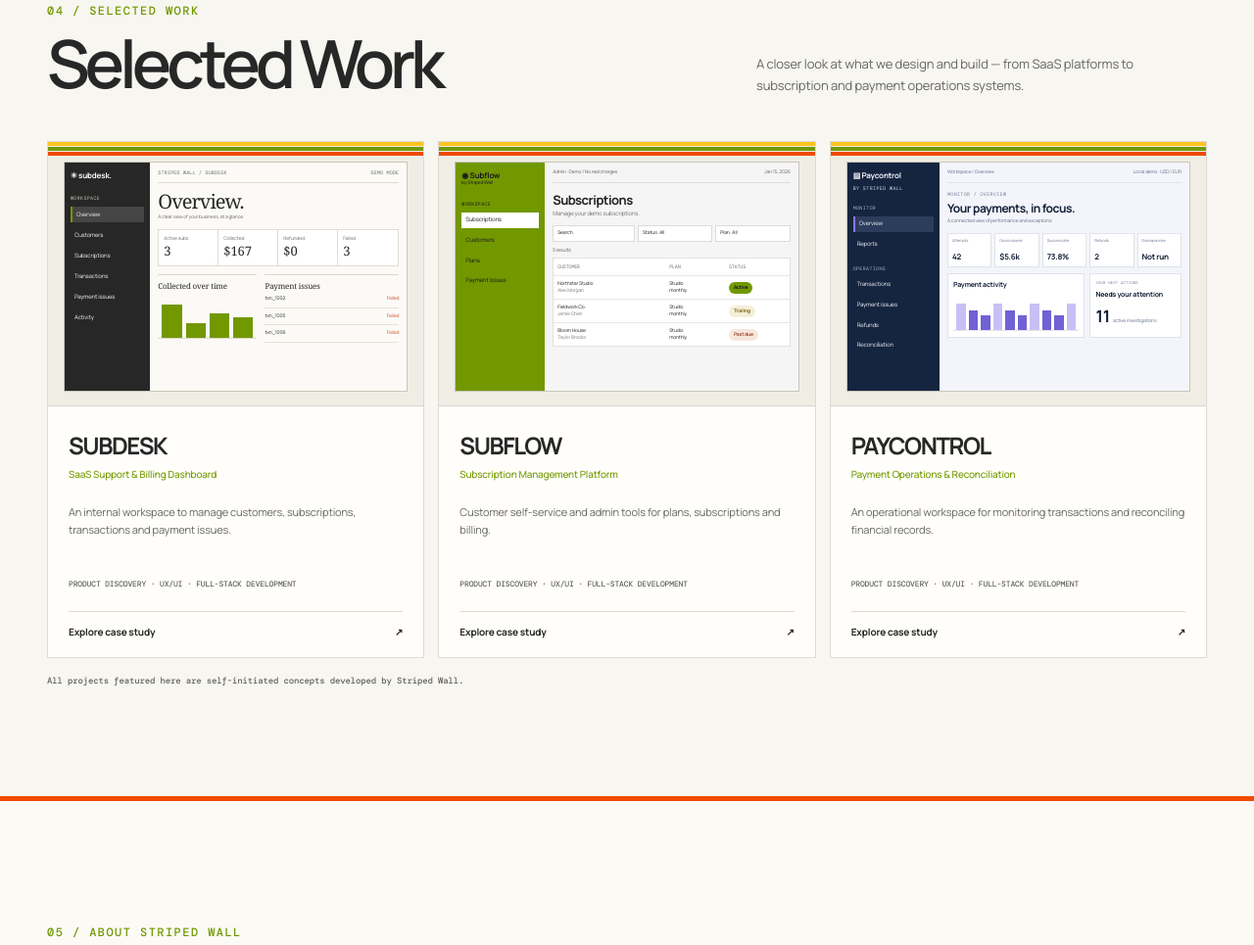
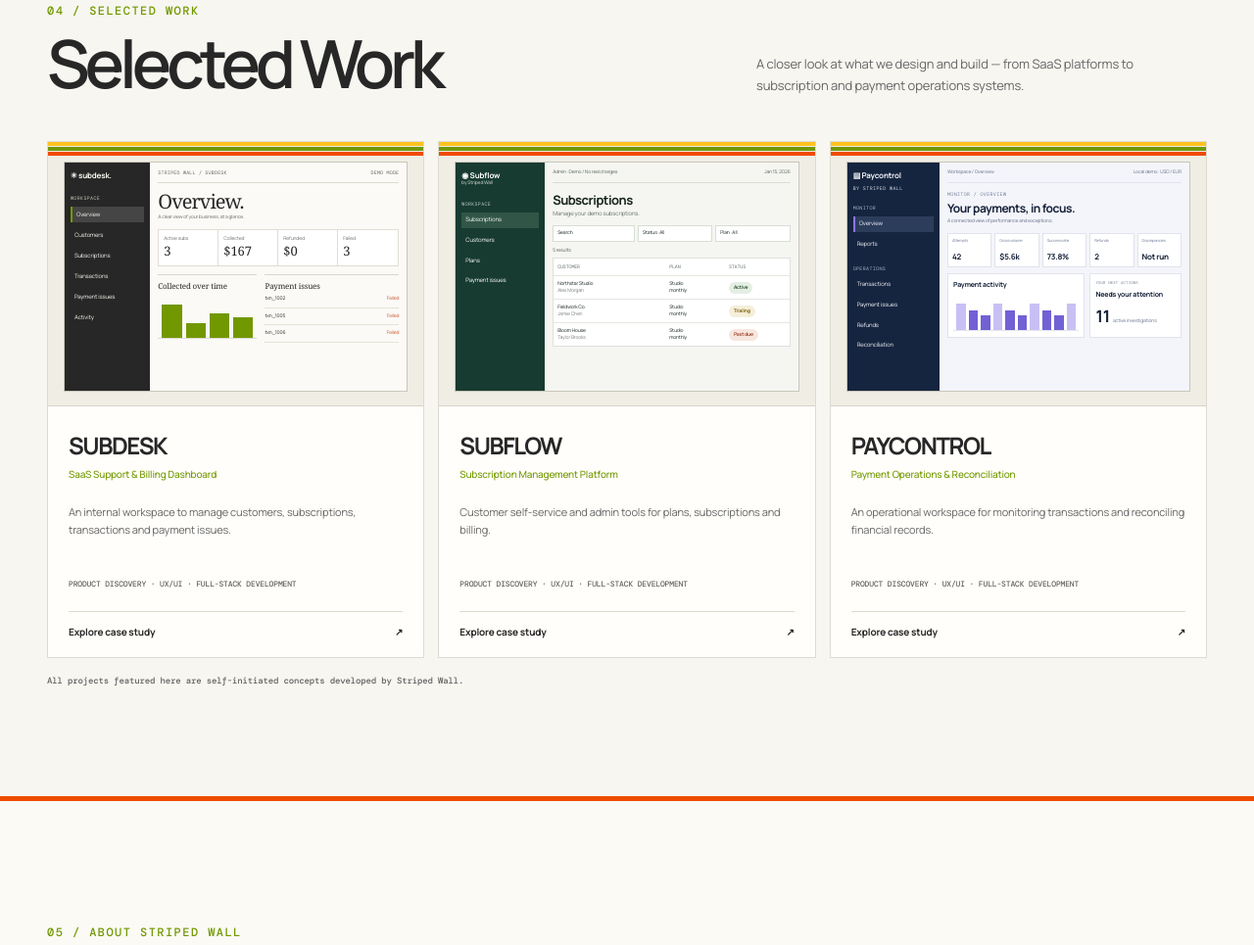
Before and after one commit to striped-wall-agency/striped-wall-agency.github.io, a plain HTML site: page index.html in a window 1280 px wide. Shown: the part 5087-6052 px from the top of the page at 98% size. Drawn offline with nearby package versions, Linux system fonts and the light colour scheme.

Commit message:
fix: restore Subflow preview colors from the design

```diff
--- a/assets/css/home.css
+++ b/assets/css/home.css
@@ -2818,12 +2818,12 @@ header,.footer {
 }
 .sf-shot {
   grid-template-columns: 26% 74%;
-  background: #f5f5f5;
-  color: #222222;
+  background: #f5f6f1;
+  color: #17251e;
 }
 .sf-sidebar {
-  background: var(--green);
-  color: #1a1a1a;
+  background: #183b31;
+  color: #fff;
   padding: 8px 6px;
   display: flex;
   flex-direction: column;
@@ -2836,12 +2836,12 @@ header,.footer {
 .sf-sidebar small {
   font-size: 5px;
   margin-top: -5px;
-  color: inherit;
+  color: #d1ddd5;
 }
 .sf-sidebar .shot-group {
   font: 5px var(--mono);
   letter-spacing: 0.06em;
-  color: inherit;
+  color: #bdcbc2;
   margin-top: 9px;
 }
 .sf-sidebar > span {
@@ -2851,7 +2851,7 @@ header,.footer {
   overflow: hidden;
 }
 .sf-sidebar .sf-active {
-  background: white;
+  background: #315647;
 }
 .sf-main {
   padding: 7px 8px;
@@ -2863,8 +2863,8 @@ header,.footer {
   justify-content: space-between;
   gap: 6px;
   padding-bottom: 6px;
-  border-bottom: 1px solid #dcdcdc;
-  color: #626262;
+  border-bottom: 1px solid #daddd5;
+  color: #58665e;
   font-size: 5px;
   white-space: nowrap;
 }
@@ -2879,7 +2879,7 @@ header,.footer {
   letter-spacing: -0.04em;
 }
 .sf-heading small {
-  color: #717171;
+  color: #68746d;
   font-size: 6px;
 }
 .sf-filters {
@@ -2889,7 +2889,7 @@ header,.footer {
 }
 .sf-filters span {
   padding: 4px;
-  border: 1px solid #dbdbdb;
+  border: 1px solid #d8ddd5;
   background: #fff;
   font-size: 5px;
   white-space: nowrap;
@@ -2898,10 +2898,10 @@ header,.footer {
 .sf-count {
   margin: 6px 0 4px;
   font-size: 5px;
-  color: #616161;
+  color: #59645e;
 }
 .sf-table {
-  border: 1px solid #e1e1e1;
+  border: 1px solid #dfe2dc;
   background: #fff;
 }
 .sf-row {
@@ -2910,7 +2910,7 @@ header,.footer {
   align-items: center;
   gap: 3px;
   padding: 5px 4px;
-  border-top: 1px solid #e6e6e6;
+  border-top: 1px solid #e5e7e1;
   font-size: 5px;
   min-height: 23px;
 }
@@ -2918,13 +2918,13 @@ header,.footer {
   border-top: 0;
 }
 .sf-row small {
-  color: #7e7e7e;
+  color: #778078;
   font-size: 5px;
 }
 .sf-label {
   font: 5px var(--mono);
   text-transform: uppercase;
-  color: #717171;
+  color: #69746d;
   min-height: 15px;
 }
 .sf-status {
@@ -2935,8 +2935,8 @@ header,.footer {
   white-space: nowrap;
 }
 .sf-status.active {
-  background: var(--green);
-  color: #1a1a1a;
+  background: #e4eee3;
+  color: #315b3a;
 }
 .sf-status.trial {
   background: #f5efd9;
--- a/index.html
+++ b/index.html
@@ -2842,12 +2842,12 @@ header,.footer {
 }
 .sf-shot {
   grid-template-columns: 26% 74%;
-  background: #f5f5f5;
-  color: #222222;
+  background: #f5f6f1;
+  color: #17251e;
 }
 .sf-sidebar {
-  background: var(--green);
-  color: #1a1a1a;
+  background: #183b31;
+  color: #fff;
   padding: 8px 6px;
   display: flex;
   flex-direction: column;
@@ -2860,12 +2860,12 @@ header,.footer {
 .sf-sidebar small {
   font-size: 5px;
   margin-top: -5px;
-  color: inherit;
+  color: #d1ddd5;
 }
 .sf-sidebar .shot-group {
   font: 5px var(--mono);
   letter-spacing: 0.06em;
-  color: inherit;
+  color: #bdcbc2;
   margin-top: 9px;
 }
 .sf-sidebar > span {
@@ -2875,7 +2875,7 @@ header,.footer {
   overflow: hidden;
 }
 .sf-sidebar .sf-active {
-  background: white;
+  background: #315647;
 }
 .sf-main {
   padding: 7px 8px;
@@ -2887,8 +2887,8 @@ header,.footer {
   justify-content: space-between;
   gap: 6px;
   padding-bottom: 6px;
-  border-bottom: 1px solid #dcdcdc;
-  color: #626262;
+  border-bottom: 1px solid #daddd5;
+  color: #58665e;
   font-size: 5px;
   white-space: nowrap;
 }
@@ -2903,7 +2903,7 @@ header,.footer {
   letter-spacing: -0.04em;
 }
 .sf-heading small {
-  color: #717171;
+  color: #68746d;
   font-size: 6px;
 }
 .sf-filters {
@@ -2913,7 +2913,7 @@ header,.footer {
 }
 .sf-filters span {
   padding: 4px;
-  border: 1px solid #dbdbdb;
+  border: 1px solid #d8ddd5;
   background: #fff;
   font-size: 5px;
   white-space: nowrap;
@@ -2922,10 +2922,10 @@ header,.footer {
 .sf-count {
   margin: 6px 0 4px;
   font-size: 5px;
-  color: #616161;
+  color: #59645e;
 }
 .sf-table {
-  border: 1px solid #e1e1e1;
+  border: 1px solid #dfe2dc;
   background: #fff;
 }
 .sf-row {
@@ -2934,7 +2934,7 @@ header,.footer {
   align-items: center;
   gap: 3px;
   padding: 5px 4px;
-  border-top: 1px solid #e6e6e6;
+  border-top: 1px solid #e5e7e1;
   font-size: 5px;
   min-height: 23px;
 }
@@ -2942,13 +2942,13 @@ header,.footer {
   border-top: 0;
 }
 .sf-row small {
-  color: #7e7e7e;
+  color: #778078;
   font-size: 5px;
 }
 .sf-label {
   font: 5px var(--mono);
   text-transform: uppercase;
-  color: #717171;
+  color: #69746d;
   min-height: 15px;
 }
 .sf-status {
@@ -2959,8 +2959,8 @@ header,.footer {
   white-space: nowrap;
 }
 .sf-status.active {
-  background: var(--green);
-  color: #1a1a1a;
+  background: #e4eee3;
+  color: #315b3a;
 }
 .sf-status.trial {
   background: #f5efd9;
```
